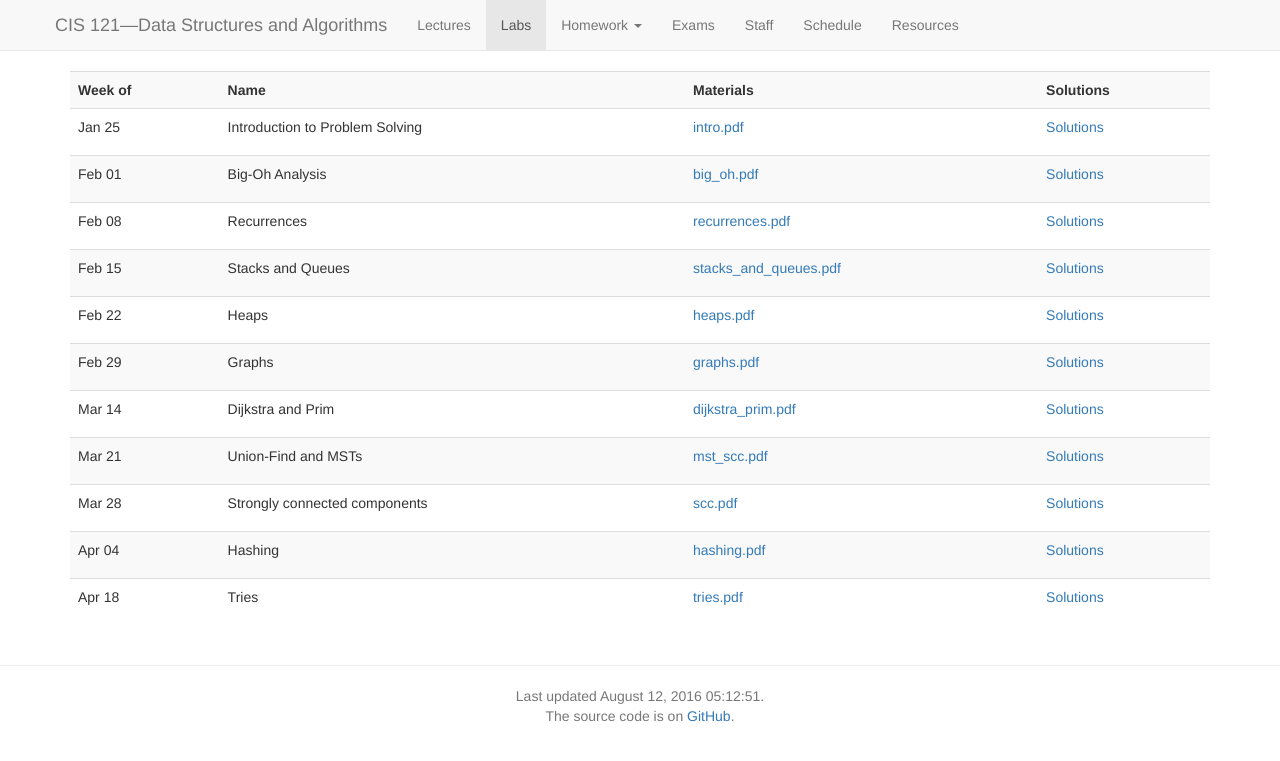
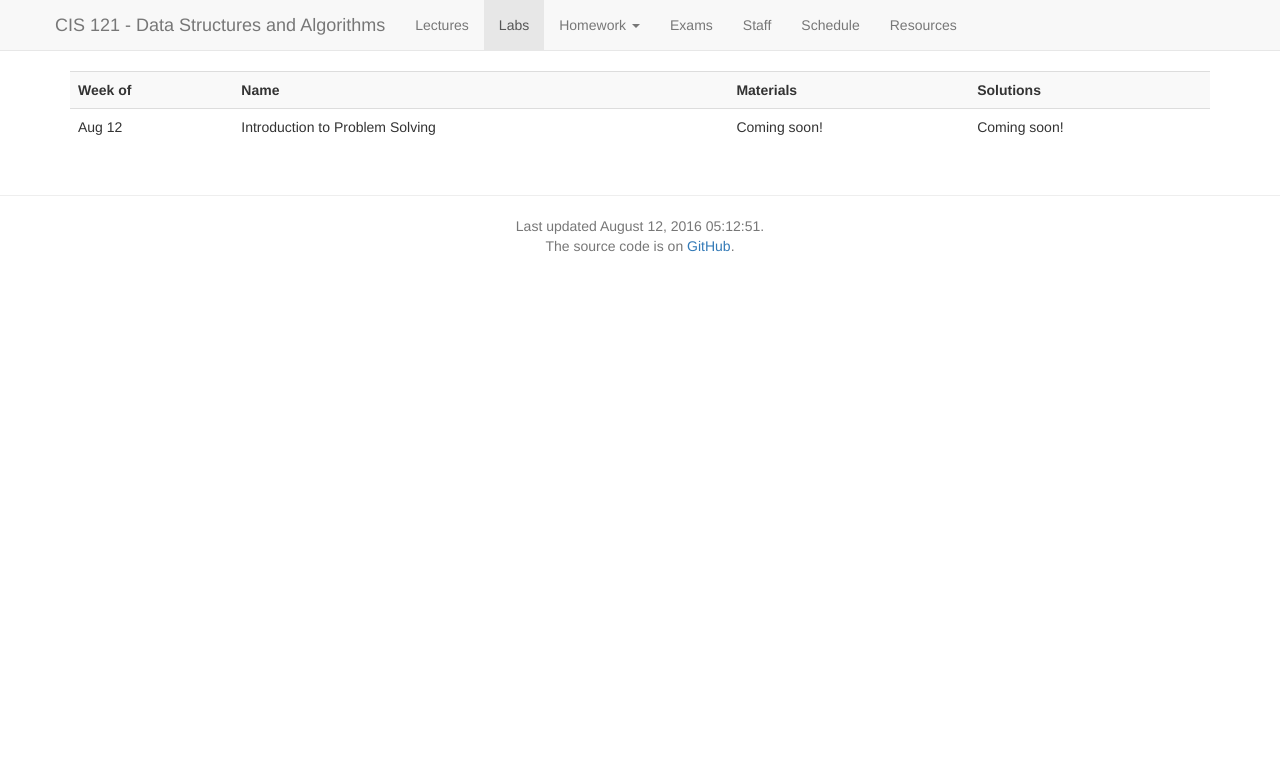
Before and after one commit to vikramkh/course-website-16fa, a Jekyll site: the page built from labs.md, in a window 1280 px wide. Shown: the top 761 px of the page. Built offline with Jekyll 4.4.1, drawn with Linux system fonts in a browser that asks for light colours; nearby versions of some CDN libraries.

Commit message:
Formatting

```diff
--- a/_data/labs.yaml
+++ b/_data/labs.yaml
@@ -1,76 +1,5 @@
-- date: 2016-01-25
+- date: 2016-08-12
   name: Introduction to Problem Solving
   problems:
-    name: intro.pdf
-    link: content/labs/intro/intro.pdf
-  solutions: protected_content/labs/intro/intro_sols.pdf
-
-- date: 2016-02-01
-  name: Big-Oh Analysis
-  problems:
-    name: big_oh.pdf
-    link: content/labs/big_oh/big_oh.pdf
-  solutions: protected_content/labs/big_oh/big_oh_sols.pdf
-
-- date: 2016-02-08
-  name: Recurrences
-  problems:
-    name: recurrences.pdf
-    link: content/labs/recurrences/recurrences.pdf
-  solutions: protected_content/labs/recurrences/recurrences_sols.pdf
-
-- date: 2016-02-15
-  name: Stacks and Queues
-  problems:
-    name: stacks_and_queues.pdf
-    link: content/labs/stacks_and_queues/stacks_and_queues.pdf
-  solutions: protected_content/labs/stacks_and_queues/stacks_and_queues_sols.pdf
-
-- date: 2016-02-22
-  name: Heaps
-  problems:
-    name: heaps.pdf
-    link: content/labs/heaps/heaps.pdf
-  solutions: protected_content/labs/heaps/heaps_sols.pdf
-
-- date: 2016-02-29
-  name: Graphs
-  problems:
-    name: graphs.pdf
-    link: content/labs/graphs/graphs.pdf
-  solutions: protected_content/labs/graphs/graphs_sols.pdf
-
-- date: 2016-03-14
-  name: Dijkstra and Prim
-  problems:
-    name: dijkstra_prim.pdf
-    link: content/labs/dijkstra_prim/dijkstra_prim.pdf
-  solutions: protected_content/labs/dijkstra_prim/dijkstra_prim_sols.pdf
-
-- date: 2016-03-21
-  name: Union-Find and MSTs
-  problems:
-    name: mst_scc.pdf
-    link: content/labs/mst_scc/mst_scc.pdf
-  solutions: protected_content/labs/mst_scc/mst_scc_sols.pdf
-
-- date: 2016-03-28
-  name: Strongly connected components
-  problems:
-    name: scc.pdf
-    link: content/labs/scc/scc.pdf
-  solutions: protected_content/labs/scc/scc_sols.pdf
-
-- date: 2016-4-4
-  name: Hashing
-  problems:
-    name: hashing.pdf
-    link: content/labs/hashing/hashing.pdf
-  solutions: protected_content/labs/hashing/hashing_soln.pdf
-
-- date: 2016-4-18
-  name: Tries
-  problems:
-    name: tries.pdf
-    link: content/labs/tries/tries.pdf
-  solutions: protected_content/labs/tries/tries_soln.pdf
+    name: Coming soon!
+    link:
--- a/_layouts/default.html
+++ b/_layouts/default.html
@@ -8,6 +8,7 @@
 
     <!-- CSS -->
     <link href="//maxcdn.bootstrapcdn.com/bootstrap/3.3.5/css/bootstrap.min.css" rel="stylesheet">
+
     <link href="{{ site.baseurl }}/assets/css/style.css" rel="stylesheet">
     <link href="{{ site.baseurl }}/assets/css/syntax.css" rel="stylesheet">
 
@@ -32,7 +33,7 @@
             <span class="icon-bar"></span>
           </button>
           <ul class="nav navbar-nav">
-            <div class="hidden-sm hidden-xs"><li id="main-page"><a href="{{ site.baseurl }}/index.html" class="navbar-brand">CIS 121—Data Structures and Algorithms</a></li></div>
+            <div class="hidden-sm hidden-xs"><li id="main-page"><a href="{{ site.baseurl }}/index.html" class="navbar-brand">CIS 121 - Data Structures and Algorithms</a></li></div>
             <div class="visible-sm visible-xs"><li id="main-page"><a href="{{ site.baseurl }}/index.html" class="navbar-brand">CIS 121</a></li></div>
           </ul>
         </div>
--- a/labs.md
+++ b/labs.md
@@ -6,19 +6,28 @@ active_tab: labs
 
 <table class="table table-striped">
   <tbody>
+
     <tr>
       <th>Week of</th>
       <th>Name</th>
       <th>Materials</th>
       <th>Solutions</th>
     </tr>
+
     {% for lab in site.data.labs %}
+
       <tr style="text-align: left">
         <td>{{ lab.date | date: "%b %d" }}</td>
         <td><span>{{ lab.name }}</span></td>
         <td>
           <ul class="list-unstyled">
-            <li><a href="{{ lab.problems.link }}">{{ lab.problems.name }}</a></li>
+            <li>
+            {% if lab.problems.link %}}
+                <a href="{{ lab.problems.link }}">{{ lab.problems.name }}</a>
+            {% else %}
+                {{ lab.problems.name }}
+            </li>
+            {% endif %}
             {% if lab.extra %}
               <li><a href="{{ lab.extra.link }}">{{ lab.extra.name }}</a></li>
             {% endif %}
@@ -32,6 +41,8 @@ active_tab: labs
           {% endif %}
         </td>
       </tr>
+
     {% endfor %}
+
   </tbody>
 </table>
```
Also changed, not shown: homework.md (+7 -3 lines), index.md (+2 -2 lines), lectures.md (+1 -1 lines), README.md.
